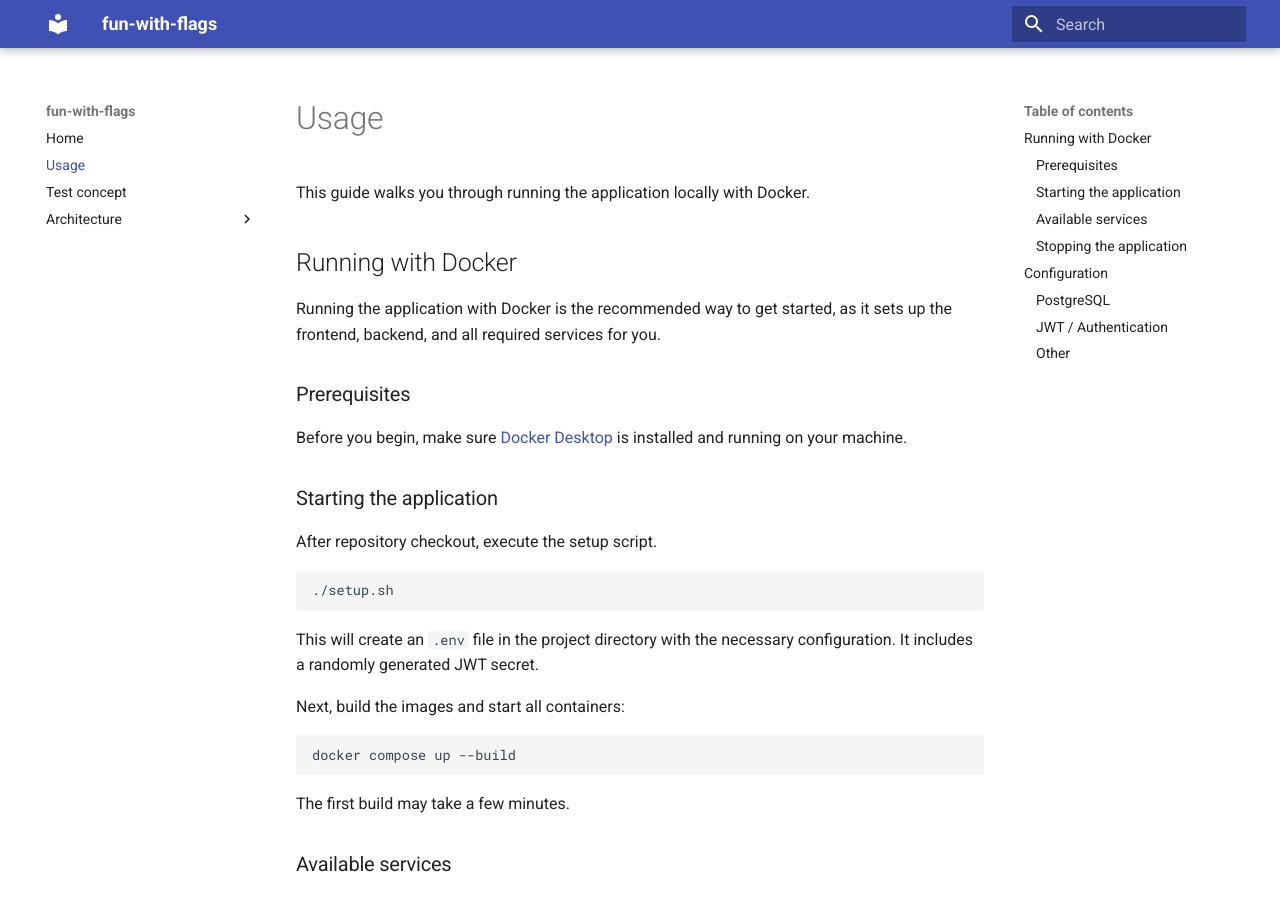
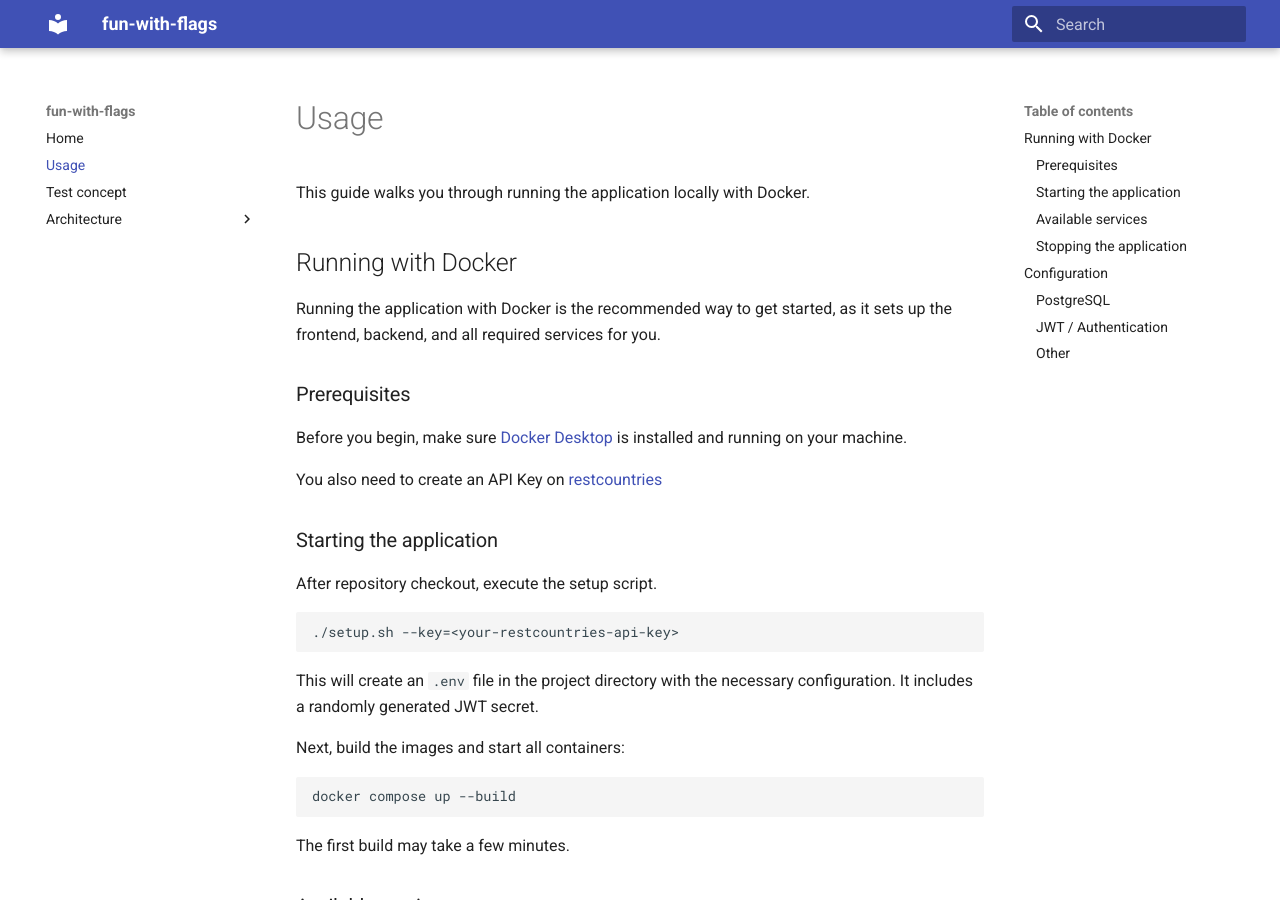
Before and after one commit to r0135tE1/sqs, an MkDocs documentation site: the page built from docs/usage.md, in a window 1280 px wide and 900 px high. Built offline with MkDocs 1.6.1 and Material for MkDocs 9.7.7, drawn with Linux system fonts in a browser that asks for light colours.

Commit message:
usage updated with api key

````diff
--- a/docs/usage.md
+++ b/docs/usage.md
@@ -12,12 +12,14 @@ sets up the frontend, backend, and all required services for you.
 Before you begin, make sure [Docker Desktop](https://www.docker.com/products/docker-desktop/)
 is installed and running on your machine.
 
+You also need to create an API Key on [restcountries](https://restcountries.com/)
+
 ### Starting the application
 
 After repository checkout, execute the setup script.
 
 ```bash
-./setup.sh
+./setup.sh --key=<your-restcountries-api-key>
 ```
 
 This will create an `.env` file in the project directory with the necessary configuration. It includes a randomly generated JWT secret.
````
